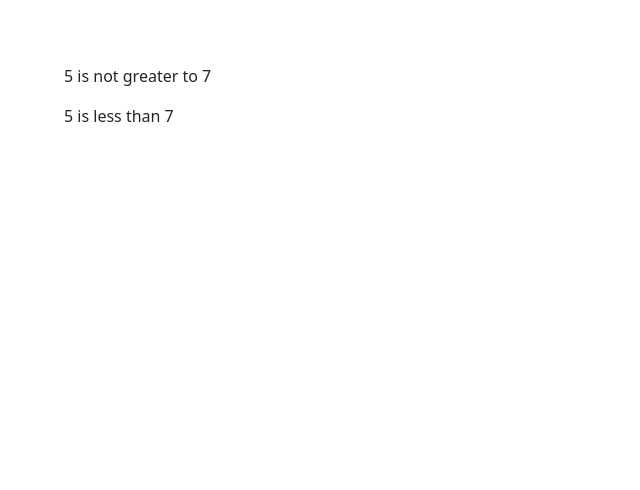
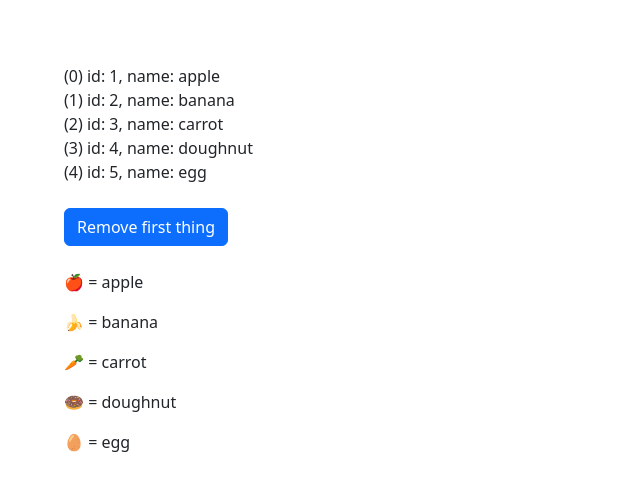
Before and after one commit to NahidReza08/Svelte-Basic, a Svelte app: page / in a window 1280 px wide. Shown: the top 490 px of the page, without its empty margins (0-640 px from the left). Built offline with nearby package versions, Linux system fonts and the light colour scheme.

Commit message:
4.2 Each Block

```diff
--- a/src/App.svelte
+++ b/src/App.svelte
@@ -1,5 +1,5 @@
 <script>
-  import If_Else from './lib/4_Logic/If_Else.svelte';
+  import Main from './lib/4_Logic/Each/Main.svelte';
 </script>
 
-<If_Else />
+<Main />
--- /dev/null
+++ b/src/lib/4_Logic/Each/Emoji.svelte
@@ -0,0 +1,17 @@
+<script>
+	const emojis = {
+		apple: '🍎',
+		banana: '🍌',
+		carrot: '🥕',
+		doughnut: '🍩',
+		egg: '🥚'
+	};
+
+	// `name` is updated whenever the prop value changes...
+	let { name } = $props();
+
+	// ...but `emoji` is fixed upon initialisation, (derived can be a solution)
+	const emoji = emojis[name];
+</script>
+
+<p>{emoji} = {name}</p>
--- /dev/null
+++ b/src/lib/4_Logic/Each/Main.svelte
@@ -0,0 +1,33 @@
+<script>
+	import Emoji from './Emoji.svelte';
+
+	let things = $state([
+		{ id: 1, name: 'apple' },
+		{ id: 2, name: 'banana' },
+		{ id: 3, name: 'carrot' },
+		{ id: 4, name: 'doughnut' },
+		{ id: 5, name: 'egg' }
+	]);
+</script>
+
+<!-- Example of each block -->
+{#each things as thing, index}
+	({index}) id: {thing.id}, name: {thing.name} <br>
+{/each}
+<br>
+
+<button type="button" class="btn btn-primary" onclick={() => things.shift()}>
+	Remove first thing
+</button>
+<br><br>
+
+<!--
+    Without key, each add/removes the last component and update the others;
+    All value directly involved to $props() updated, but rest are not modified.
+    Assign an unique key can solve the issue;
+-->
+
+<!-- Example of keyed each block -->
+{#each things as thing (thing.id)}
+	<Emoji name={thing.name} />
+{/each}
```
